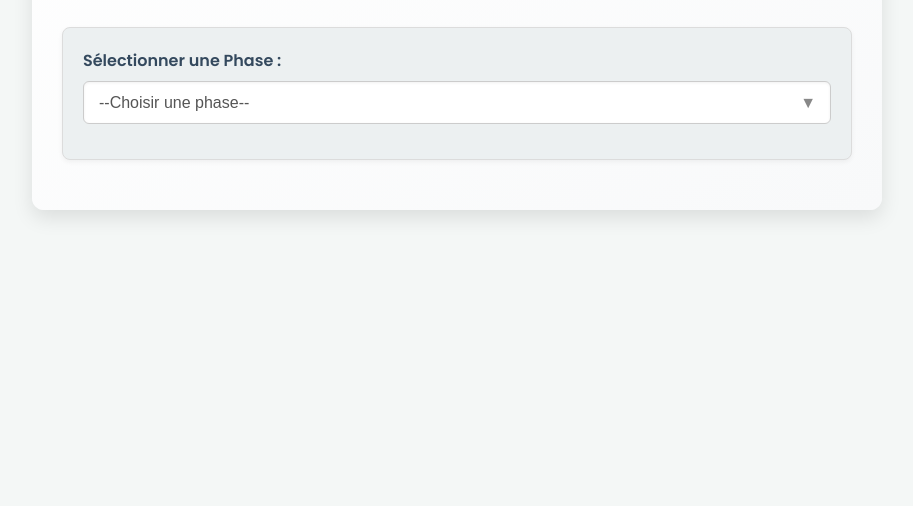
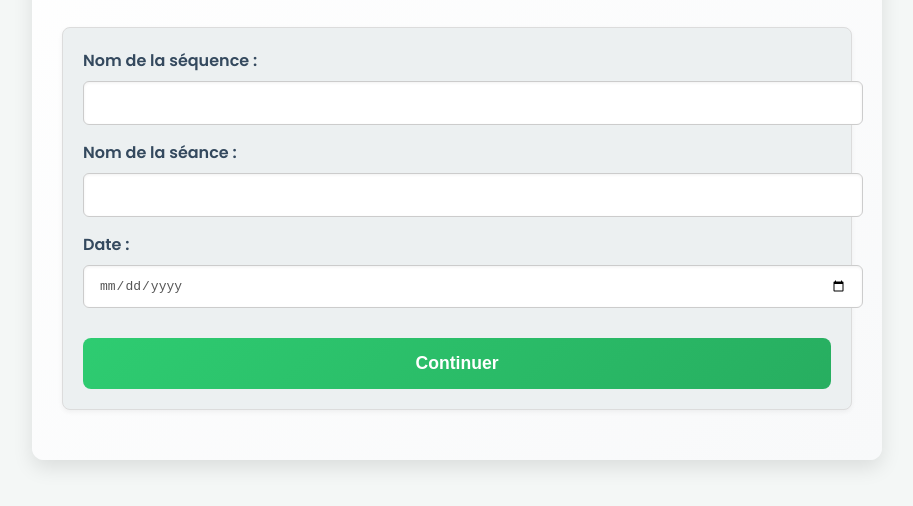
Before and after one commit to JPA31000/Builders-ance, a plain HTML site: page index.html in a window 1280 px wide. Shown: the part 214-720 px from the top of the page, without its empty margins (183-1096 px from the left). Drawn offline with nearby package versions, Linux system fonts and the light colour scheme.

Commit message:
Add introduction step before phase selection (#2)

```diff
--- a/css/style.css
+++ b/css/style.css
@@ -204,6 +204,11 @@ h3 {
     transform: translateY(-2px); /* Effet de léger soulèvement */
 }
 
+/* Section initiale */
+#intro-page {
+    text-align: left;
+}
+
 /* Styles pour les sections des détails de compétence */
 .competence-detail-section {
     margin-top: 20px;
--- a/index.html
+++ b/index.html
@@ -14,7 +14,23 @@
             <p>Sélectionnez les éléments pour générer votre fiche.</p>
         </header>
 
-        <section class="selection-card">
+        <section id="intro-page" class="selection-card">
+            <div class="form-group">
+                <label for="sequence-name">Nom de la séquence :</label>
+                <input type="text" id="sequence-name" class="custom-select">
+            </div>
+            <div class="form-group">
+                <label for="session-name">Nom de la séance :</label>
+                <input type="text" id="session-name" class="custom-select">
+            </div>
+            <div class="form-group">
+                <label for="session-date">Date :</label>
+                <input type="date" id="session-date" class="custom-select">
+            </div>
+            <button id="start-btn" class="btn-primary">Continuer</button>
+        </section>
+
+        <section id="phase-group" class="selection-card" style="display: none;">
             <div class="form-group">
                 <label for="phase-select">Sélectionner une Phase :</label>
                 <div class="custom-select-wrapper">
--- a/js/script.js
+++ b/js/script.js
@@ -1,6 +1,13 @@
 // js/script.js
 
 document.addEventListener('DOMContentLoaded', () => {
+    const introPage = document.getElementById('intro-page');
+    const startBtn = document.getElementById('start-btn');
+    const sequenceInput = document.getElementById('sequence-name');
+    const sessionInput = document.getElementById('session-name');
+    const dateInput = document.getElementById('session-date');
+
+    const phaseGroup = document.getElementById('phase-group');
     const phaseSelect = document.getElementById('phase-select');
     const activitySelect = document.getElementById('activity-select');
     const taskSelect = document.getElementById('task-select');
@@ -25,6 +32,11 @@ document.addEventListener('DOMContentLoaded', () => {
 
     const onDonneResourcesDiv = document.getElementById('on-donne-resources');
     const generatePdfBtn = document.getElementById('generate-pdf-btn');
+
+    // Variables pour stocker les informations de l'introduction
+    window.sequenceName = '';
+    window.sessionName = '';
+    window.sessionDate = '';
 
     // Fonction pour réinitialiser les sélections suivantes et masquer les groupes
     function resetAndHide(startingLevel) {
@@ -76,6 +88,18 @@ document.addEventListener('DOMContentLoaded', () => {
             phaseSelect.appendChild(option);
         });
     }
+
+    // Lancer le formulaire après l'introduction
+    startBtn.addEventListener('click', () => {
+        window.sequenceName = sequenceInput.value.trim();
+        window.sessionName = sessionInput.value.trim();
+        window.sessionDate = dateInput.value;
+
+        introPage.style.display = 'none';
+        phaseGroup.style.display = 'block';
+
+        populatePhases();
+    });
 
     phaseSelect.addEventListener('change', () => {
         resetAndHide(1);
@@ -402,6 +426,5 @@ document.addEventListener('DOMContentLoaded', () => {
         doc.save('fiche_pedagogique.pdf');
     });
 
-    // Appel initial pour peupler le premier sélecteur
-    populatePhases();
+    // Les phases seront peuplées après la saisie des informations initiales
 });
```
Also changed, not shown: js/pdf-generator.js (+16 -1 lines), 1 other file.
